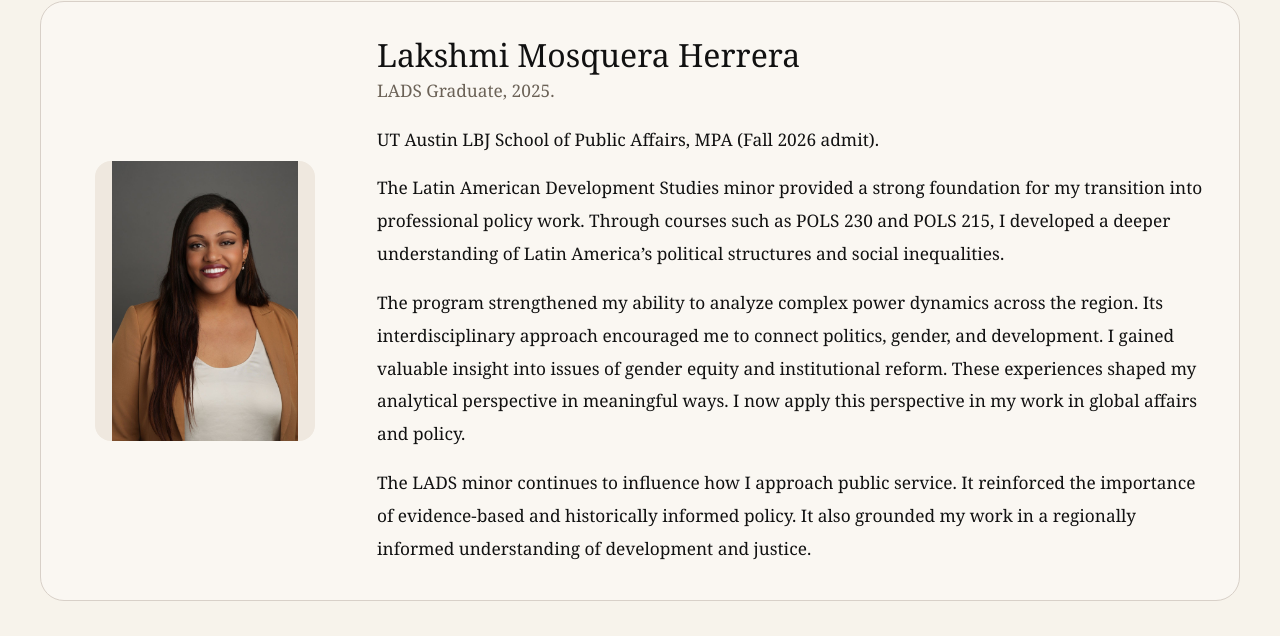
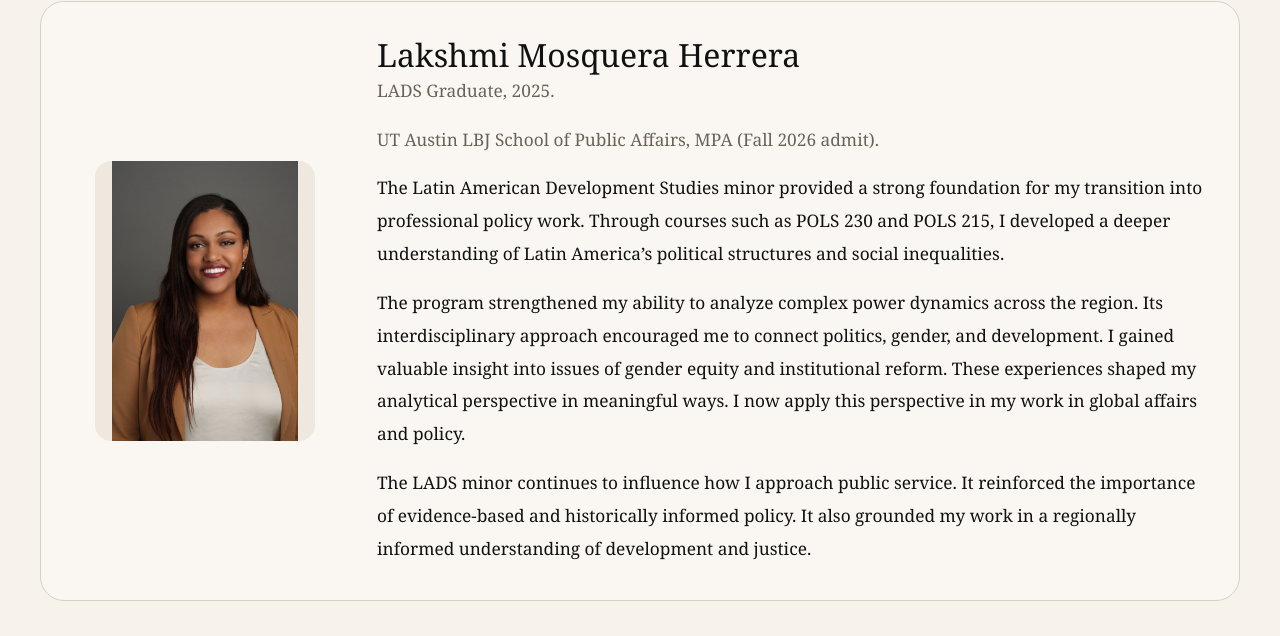
Before and after one commit to mercedezcallenes/mercedezcallenes.github.io, a plain HTML site: page lads-students.html in a window 1280 px wide. Shown: the part 1316-1952 px from the top of the page. Drawn offline with Linux system fonts and the light colour scheme.

Commit message:
Update lads-students.html

```diff
--- a/lads-students.html
+++ b/lads-students.html
@@ -322,9 +322,7 @@
           <div class="graduate-text">
             <h3>Lakshmi Mosquera Herrera</h3>
             <p class="graduate-meta">LADS Graduate, 2025.</p>
-            <p class="graduate-meta-secondary">
-UT Austin LBJ School of Public Affairs, MPA (Fall 2026 admit).
-</p>
+<p class="graduate-meta">UT Austin LBJ School of Public Affairs, MPA (Fall 2026 admit).</p>
 
             <p>
               The Latin American Development Studies minor provided a strong foundation for my transition into professional policy work.
```
